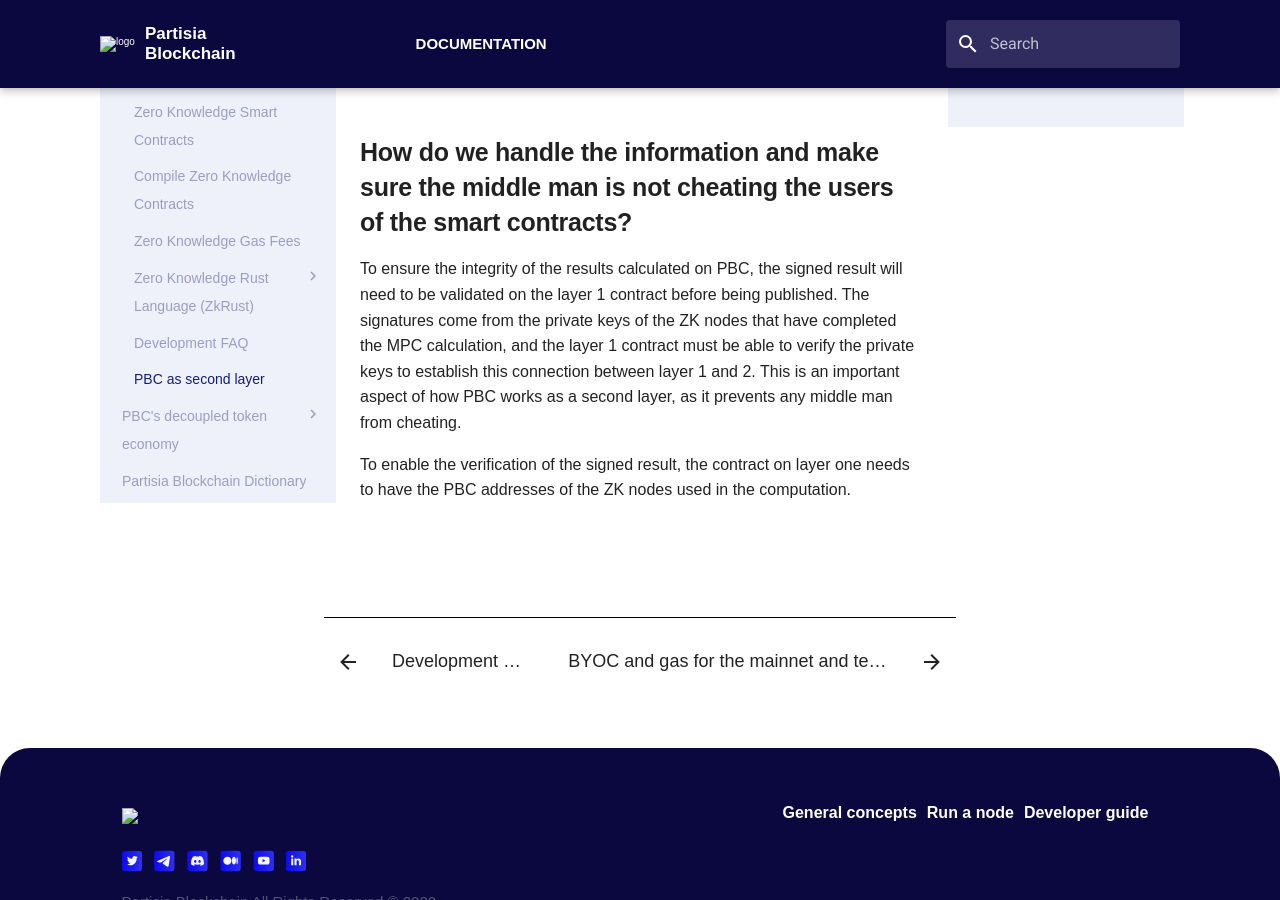
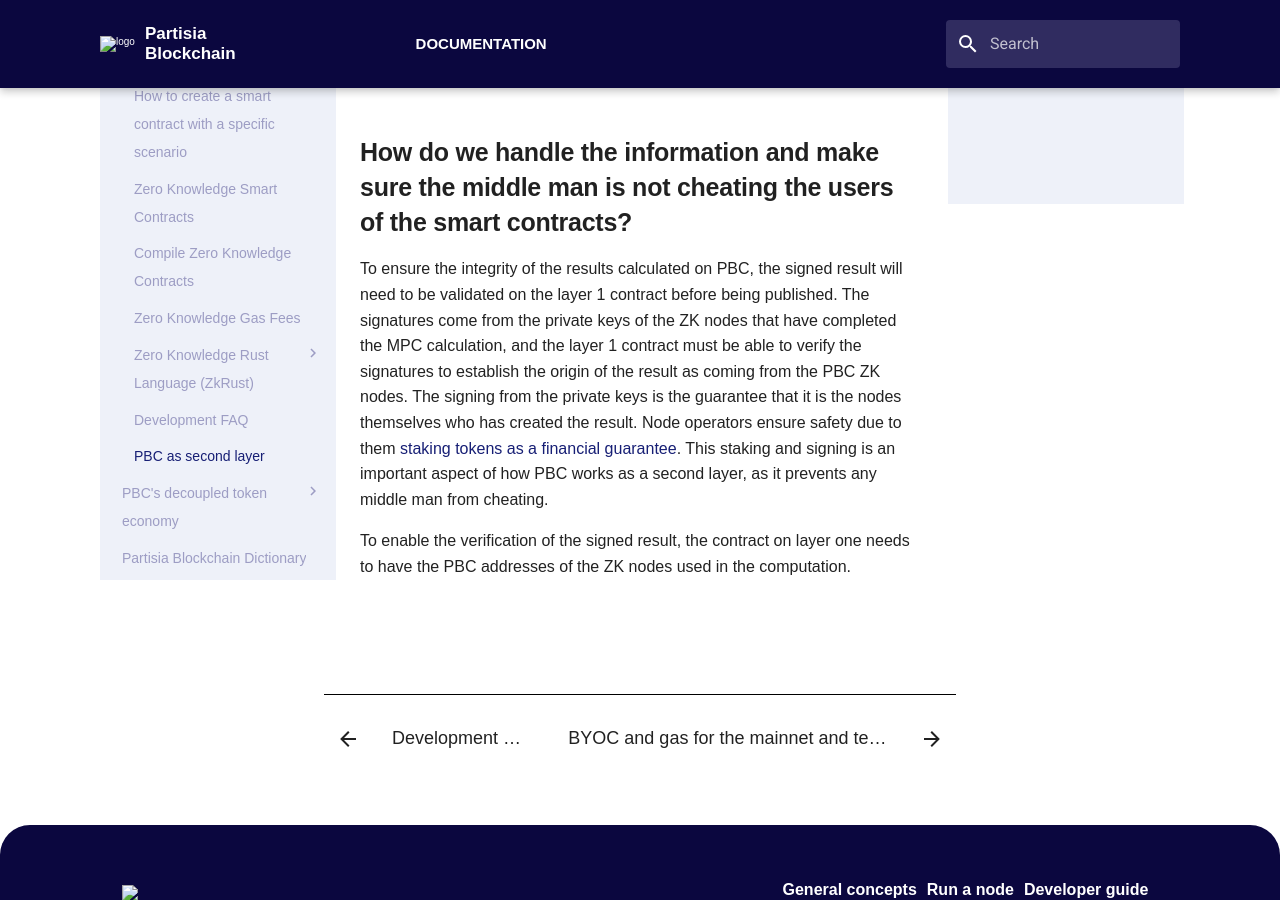
Before and after one commit to 0xSero/partisia-docs, an MkDocs documentation site: the page built from docs/PBC-as-a-second-layer/pbc-as-second-layer.md, in a window 1280 px wide and 900 px high, scrolled down 2127 px. Built offline with MkDocs 1.6.1 and Material for MkDocs 9.7.7, drawn with Linux system fonts in a browser that asks for light colours; some web fonts are replaced; a script that is not in the unit is left out.

Commit message:
Expanding and simplifying the paragraph

```diff
--- a/docs/PBC-as-a-second-layer/pbc-as-second-layer.md
+++ b/docs/PBC-as-a-second-layer/pbc-as-second-layer.md
@@ -30,6 +30,6 @@
 
 ## How do we handle the information and make sure the middle man is not cheating the users of the smart contracts?
 
-To ensure the integrity of the results calculated on PBC, the signed result will need to be validated on the layer 1 contract before being published. The signatures come from the private keys of the ZK nodes that have completed the MPC calculation, and the layer 1 contract must be able to verify the private keys to establish this connection between layer 1 and 2. This is an important aspect of how PBC works as a second layer, as it prevents any middle man from cheating.
+To ensure the integrity of the results calculated on PBC, the signed result will need to be validated on the layer 1 contract before being published. The signatures come from the private keys of the ZK nodes that have completed the MPC calculation, and the layer 1 contract must be able to verify the signatures to establish the origin of the result as coming from the PBC ZK nodes. The signing from the private keys is the guarantee that it is the nodes themselves who has created the result. Node operators ensure safety due to them [staking tokens as a financial guarantee](/docs/operator-0-introduction.md). This staking and signing is an important aspect of how PBC works as a second layer, as it prevents any middle man from cheating.
 
 To enable the verification of the signed result, the contract on layer one needs to have the PBC addresses of the ZK nodes used in the computation.
```
